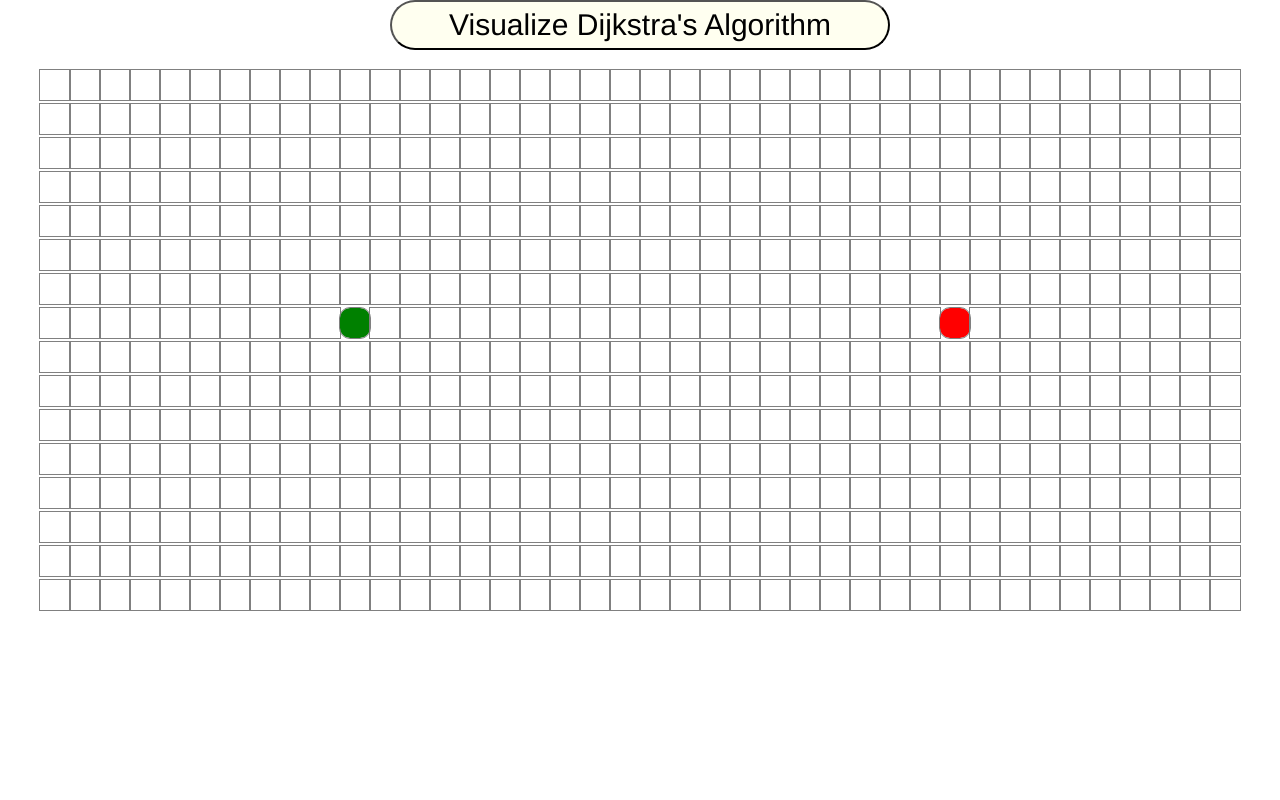
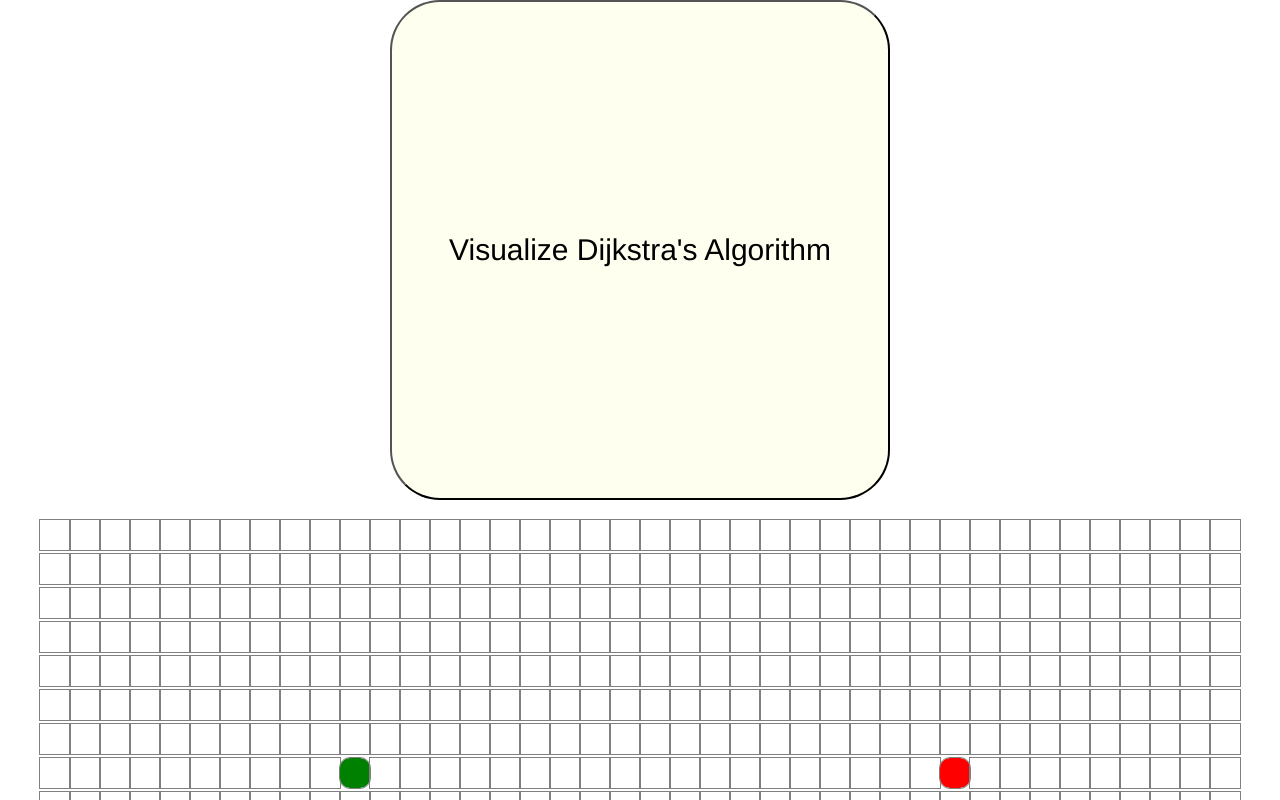
Before and after one commit to pawanbankey/PFV_React, a React (Create React App) app: page / in a window 1280 px wide. Shown: the top 800 px of the page. Built offline with nearby package versions, Linux system fonts and the light colour scheme.

Commit message:
Update PathfinderVisualizer.css

```diff
--- a/src/PathfinderVisualizer/PathfinderVisualizer.css
+++ b/src/PathfinderVisualizer/PathfinderVisualizer.css
@@ -3,7 +3,7 @@
   }
   .Button {
     width: 500px;
-    height: 50px;
+    height: 500px;
     font-size: 30px;
     border-radius: 50px;
     background-color: ivory;
```
